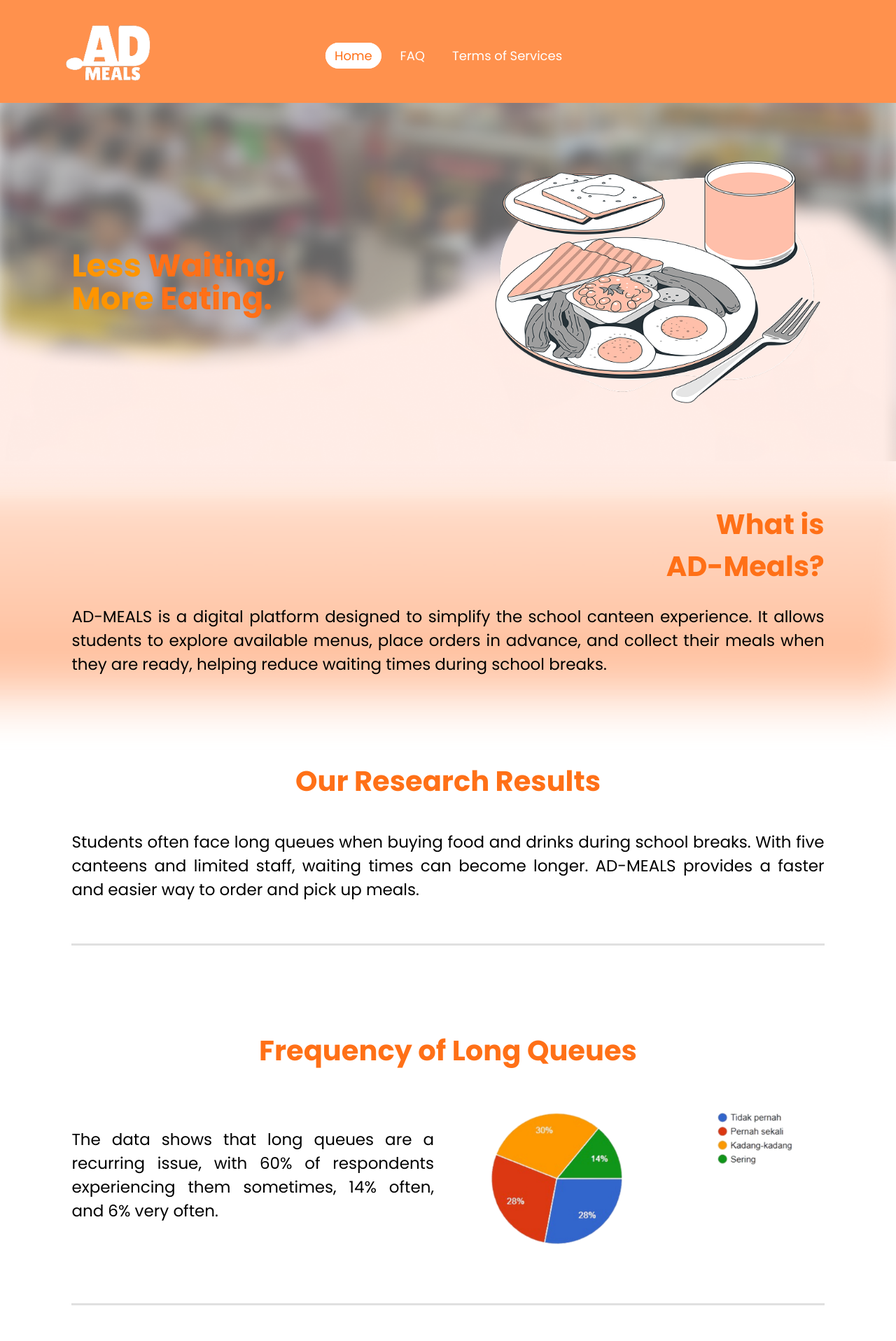
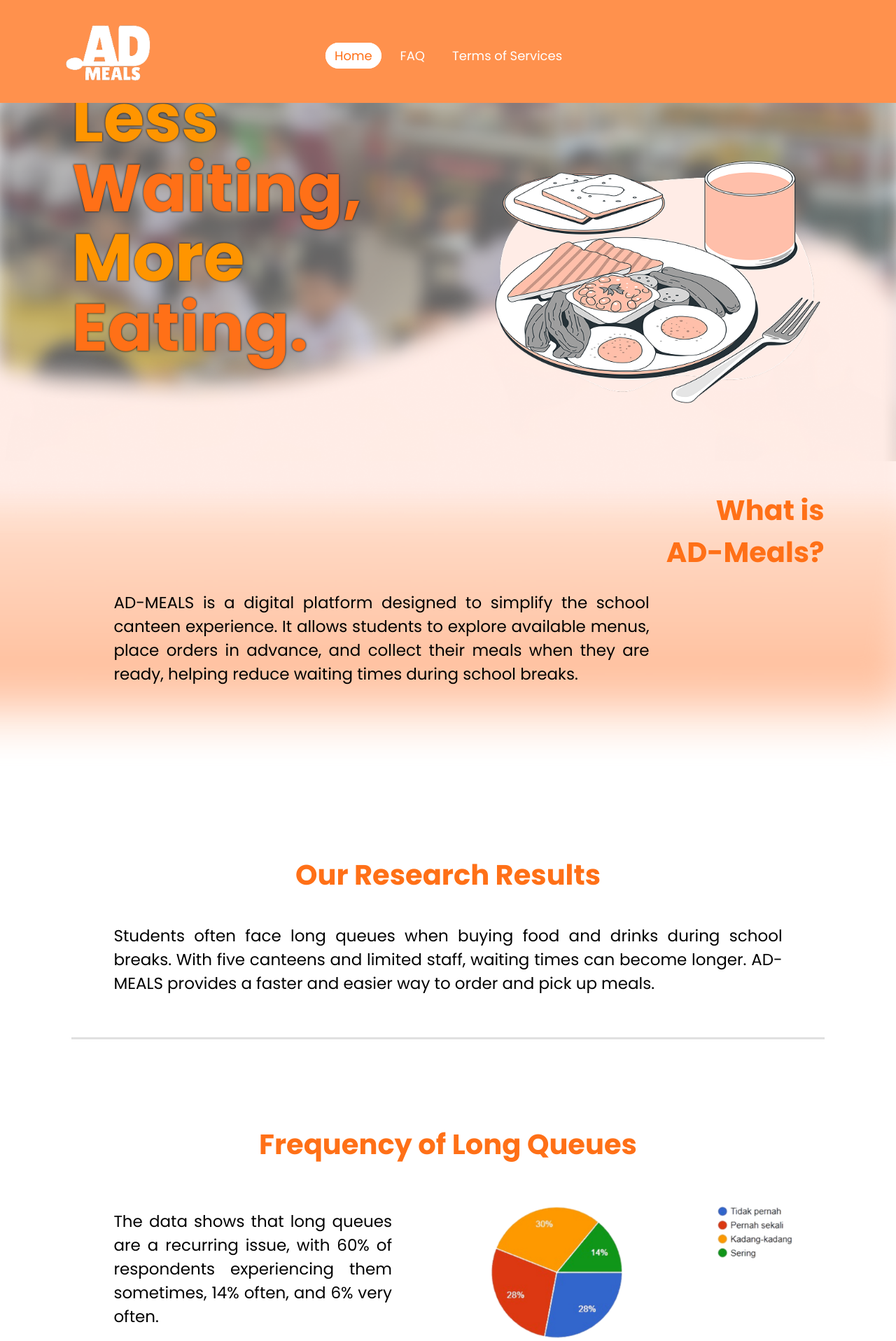
Before and after one commit to stifiennnnnn/OSC, a PHP site: page / in a window 1280 px wide; the page is wider, and only the part inside the window is pictured. Shown: the part 16-1932 px from the top of that part at 70% size. Run offline with PHP 8.4, Linux system fonts and the light colour scheme.

Commit message:
Update style.css

```diff
--- a/style.css
+++ b/style.css
@@ -68,6 +68,11 @@ nav {
     border-radius: 19.5px;
 }
 
+.about-desc {
+    padding: 0px 250px 0px 0px;
+    margin-left: 60px;
+}
+
 .hambuger {
     display: none;
     background: none;
@@ -97,6 +102,12 @@ main {
     line-height: 1.05;
     width: 100%;
     min-height: 450px;
+}
+
+.title {
+    font-size: 95px;
+    margin-top: -170px;
+    text-shadow: 0px 0px 3px #000000;
 }
 
 /* Background mepet ujung kiri-kanan layar */
@@ -131,7 +142,7 @@ main {
 .Rec1 {
     position: absolute;
     left: -85px;
-    transform: translate(-50%, 20%);
+    transform: translate(-50%, 30%);
     z-index: -4;
     width: 1350px;
 }
@@ -140,7 +151,7 @@ main {
     position: absolute;
     left: 700px;
     width: 1600px;
-    transform: translate(-100%, 95%);
+    transform: translate(-100%, 100%);
     z-index: -3;
 }
 
@@ -151,6 +162,7 @@ main {
 /* Section Formatting */
 .about, .research {
     padding: 60px 8%;
+    margin-top: 70px;
 }
 
 .about h2 {
@@ -168,12 +180,18 @@ main {
     margin-top: 50px;
 }
 
+.research-text {
+    margin-left: 60px;
+    margin-right: 60px;
+}
+
 .item-about {
     text-align: right;
     color: #ff7017;
     font-size: 40px;
     margin-bottom: 25px;
     width: 100%;
+    margin-top: -90px;
 }
 
 /* Judul poin riset di tengah & terpisah dari teks */
@@ -183,6 +201,7 @@ main {
     font-size: 40px;
     margin-bottom: 25px;
     width: 100%;
+    margin-top: 50px;
 }
 
 p {
```
